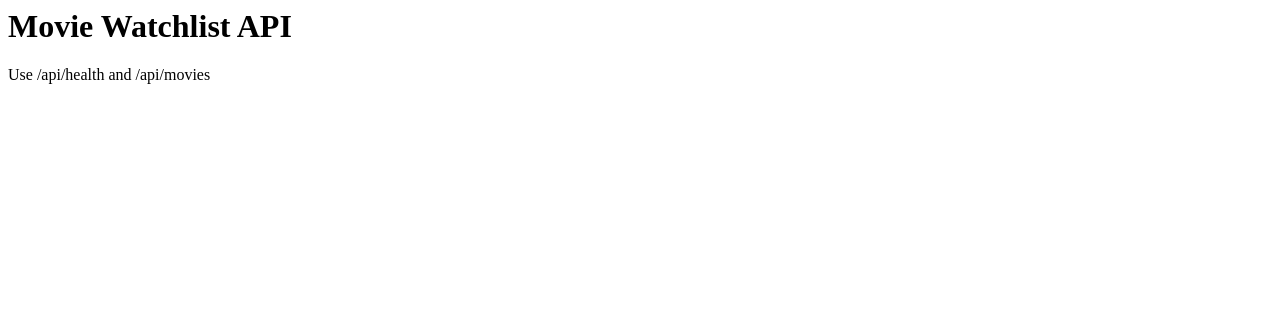
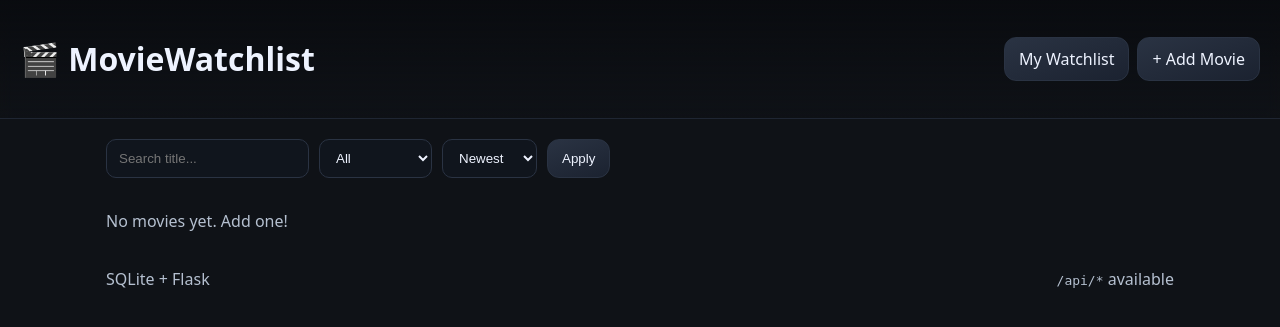
Before and after one commit to gvega2212/MovieWatchlist, a Flask app: page / in a window 1280 px wide. Shown: the top 327 px of the page. Run offline with Flask 3, Linux system fonts and the light colour scheme.

Commit message:
added some front-end html

```diff
--- a/app.py
+++ b/app.py
@@ -2,45 +2,40 @@ import os
 from flask import Flask
 from flask_cors import CORS
 from dotenv import load_dotenv
-from flask_sqlalchemy import SQLAlchemy
 from sqlalchemy import text
 
 from models import db
 from app_core.errors import install_json_error_handlers
-from app_core.api import api_bp  # our /api/* blueprint
+from app_core.api import api_bp
+from app_core.web import web_bp  # added html blueprint
 
 load_dotenv()
 
 def create_app():
-    app = Flask(__name__)
+    app = Flask(__name__, static_folder="static", template_folder="templates")
     CORS(app)
 
-    # configuration
+    # config
     app.config["SECRET_KEY"] = os.getenv("SECRET_KEY", "dev-secret")
     app.config["SQLALCHEMY_DATABASE_URI"] = "sqlite:///moviewatchlist.db"
     app.config["SQLALCHEMY_TRACK_MODIFICATIONS"] = False
     app.config["API_TOKEN"] = os.getenv("API_TOKEN")  # optional bearer token
 
-    # init extensions
+    # initialize extensions
     install_json_error_handlers(app)
     db.init_app(app)
 
     with app.app_context():
         db.create_all()
-        # unique index on (source, external_id) to prevent duplicates
         db.session.execute(text("""
             CREATE UNIQUE INDEX IF NOT EXISTS ix_movie_source_external
             ON movie (source, external_id)
         """))
         db.session.commit()
 
-    # register blueprints
-    app.register_blueprint(api_bp)
-
-    # simple root page
-    @app.get("/")
-    def home():
-        return "<h1>Movie Watchlist API</h1><p>Use /api/health and /api/movies</p>"
+    # blueprints
+    app.register_blueprint(api_bp)   # /api (JSON API)
+    app.register_blueprint(web_bp)   # /  (HTML pages)
 
     return app
 
--- a/app_core/errors.py
+++ b/app_core/errors.py
@@ -98,17 +98,11 @@ def validate_order_param() -> str:
 
 # simple auth decorator
 
-def require_auth(fn): # decorator to require Bearer token auth
+# simple bearer auth decorator (disabled)
+def require_auth(fn):
+    from functools import wraps
     @wraps(fn)
     def wrapper(*args, **kwargs):
-        token = current_app.config.get("API_TOKEN")
-        if not token:  # auth disabled if not set
-            return fn(*args, **kwargs)
-        header = request.headers.get("Authorization", "")
-        if not header.startswith("Bearer "):
-            raise Unauthorized("Missing Bearer token")
-        supplied = header.split(" ", 1)[1]
-        if supplied != token:
-            raise Forbidden("Invalid token")
+        # Auth is disabled: always allow the request
         return fn(*args, **kwargs)
     return wrapper
--- a/static/styles.css
+++ b/static/styles.css
@@ -0,0 +1,47 @@
+:root { --bg:#0f1217; --card:#151a22; --muted:#b5c0d0; --text:#eef3ff; --accent:#6ea1ff; --accent2:#6effc8; --danger:#ff6e8d; }
+* { box-sizing:border-box; }
+body { margin:0; background:var(--bg); color:var(--text); font-family:ui-sans-serif,system-ui,-apple-system,Segoe UI,Roboto,sans-serif; }
+
+.topbar { position:sticky; top:0; z-index:10; display:flex; justify-content:space-between; align-items:center; padding:16px 20px; border-bottom:1px solid #1f2633; background:linear-gradient(180deg,rgba(9,11,15,.9),rgba(9,11,15,0)); backdrop-filter:blur(6px); }
+.topbar a { color:var(--text); text-decoration:none; }
+.nav { display:flex; gap:8px; }
+
+.container { max-width:1100px; margin:20px auto; padding:0 16px; }
+
+.toolbar { display:flex; gap:10px; flex-wrap:wrap; margin-bottom:16px; }
+.input, .select { background:#10151d; color:var(--text); border:1px solid #2a3343; border-radius:10px; padding:10px 12px; outline:none; }
+.btn { background:linear-gradient(160deg,#2a3343,#1b2230); color:var(--text); border:1px solid #2a3343; border-radius:12px; padding:10px 14px; cursor:pointer; text-decoration:none; display:inline-flex; align-items:center; transition:transform .06s ease, border-color .2s ease; }
+.btn:hover { border-color:var(--accent); }
+.btn:active { transform: translateY(1px); }
+.btn.small { padding:6px 10px; border-radius:10px; font-size:.9rem; }
+.btn.danger { border-color:#3b2130; background:linear-gradient(160deg,#3b2130,#2a1621); }
+.btn.ghost { background:transparent; border-color:#2a3343; }
+.btn.disabled { opacity:.5; pointer-events:none; }
+
+.grid { display:grid; grid-template-columns: repeat(auto-fill, minmax(260px, 1fr)); gap:14px; }
+.card { background:var(--card); border:1px solid #212838; border-radius:16px; overflow:hidden; display:flex; flex-direction:column; transition:border-color .2s ease; }
+.card:hover { border-color:#2f3a4f; }
+.poster { width:100%; aspect-ratio:3/4; object-fit:cover; background:#0b0e13; }
+.content { padding:12px; display:flex; flex-direction:column; gap:8px; animation:fade .25s ease; }
+.title { display:flex; justify-content:space-between; align-items:center; }
+.year { color:var(--muted); }
+.overview { color:var(--muted); font-size:.92rem; line-height:1.3; max-height:3.6em; overflow:hidden; }
+.row { display:flex; gap:8px; flex-wrap:wrap; }
+.badge { padding:4px 8px; border-radius:999px; font-size:.8rem; background:#1b2230; border:1px solid #2a3343; color:var(--muted); }
+.badge.on { color:#0e1b13; background:linear-gradient(120deg,#79ffd3,#c1ffd3); border-color:transparent; }
+.actions { display:flex; gap:8px; align-items:center; }
+
+.form { display:grid; gap:12px; max-width:460px; }
+.label { display:grid; gap:6px; }
+.check { display:flex; gap:10px; align-items:center; }
+
+.pager { display:flex; justify-content:center; align-items:center; gap:12px; margin:16px 0; }
+.muted { color:var(--muted); }
+
+.flash { list-style:none; padding:0; margin:0 0 12px 0; display:grid; gap:8px; }
+.flash-success { background:#132033; border:1px solid #2a3343; padding:10px 12px; border-radius:10px; }
+.flash-error { background:#2b1620; border:1px solid #502438; padding:10px 12px; border-radius:10px; }
+
+.footer { max-width:1100px; margin: 16px auto 32px; padding: 0 16px; display:flex; justify-content:space-between; align-items:center; color:var(--muted); }
+
+@keyframes fade { from { opacity:0; transform: translateY(4px);} to {opacity:1; transform: translateY(0);} }
--- a/templates/base.html
+++ b/templates/base.html
@@ -0,0 +1,36 @@
+<!doctype html>
+<html lang="en">
+<head>
+  <meta charset="utf-8" />
+  <meta name="viewport" content="width=device-width, initial-scale=1" />
+  <title>MovieWatchlist</title>
+  <link rel="stylesheet" href="{{ url_for('static', filename='styles.css') }}">
+</head>
+<body>
+<header class="topbar">
+  <h1><a href="{{ url_for('web.html_index') }}">🎬 MovieWatchlist</a></h1>
+  <nav class="nav">
+    <a href="{{ url_for('web.html_index') }}" class="btn">My Watchlist</a>
+    <a href="{{ url_for('web.html_add_get') }}" class="btn">+ Add Movie</a>
+  </nav>
+</header>
+
+<main class="container">
+  {% with messages = get_flashed_messages(with_categories=true) %}
+    {% if messages %}
+      <ul class="flash">
+        {% for cat, msg in messages %}
+          <li class="flash-{{ cat }}">{{ msg }}</li>
+        {% endfor %}
+      </ul>
+    {% endif %}
+  {% endwith %}
+  {% block content %}{% endblock %}
+</main>
+
+<footer class="footer">
+  <span class="muted">SQLite + Flask</span>
+  <span class="muted"><code>/api/*</code> available</span>
+</footer>
+</body>
+</html>
--- a/templates/index.html
+++ b/templates/index.html
@@ -1,11 +1,67 @@
-<!doctype html>
-<html>
-  <head><meta charset="utf-8"><title>Movie Watchlist API</title></head>
-  <body>
-    <h1>Movie Watchlist API</h1>
-    <ul>
-      <li><a href="/api/health">/xxxx</a></li>
-      <li><a href="/api/movies">/yyyys</a> (GET)</li>
-    </ul>
-  </body>
-</html>
+{% extends "base.html" %}
+{% block content %}
+
+<form class="toolbar" method="get" action="{{ url_for('web.html_index') }}">
+  <input class="input" type="text" name="q" placeholder="Search title..." value="{{ q or '' }}">
+  <select class="select" name="watched">
+    <option value="" {{ '' == watched and 'selected' or '' }}>All</option>
+    <option value="true" {{ watched == 'true' and 'selected' or '' }}>Watched</option>
+    <option value="false" {{ watched == 'false' and 'selected' or '' }}>Unwatched</option>
+  </select>
+  <select class="select" name="order">
+    <option value="-created_at" {{ order == '-created_at' and 'selected' or '' }}>Newest</option>
+    <option value="title" {{ order == 'title' and 'selected' or '' }}>Title</option>
+    <option value="-rating" {{ order == '-rating' and 'selected' or '' }}>Rating ↓</option>
+    <option value="rating" {{ order == 'rating' and 'selected' or '' }}>Rating ↑</option>
+  </select>
+  <button class="btn" type="submit">Apply</button>
+</form>
+
+<div class="grid">
+  {% for m in movies %}
+    <div class="card">
+      <img class="poster" src="{{ m.poster_url or 'https://dummyimage.com/600x800/0b0e13/6b7280&text=No+Poster' }}" alt="{{ m.title }}">
+      <div class="content">
+        <div class="title">
+          <strong>{{ m.title }}</strong>
+          <span class="year">{{ m.year or '' }}</span>
+        </div>
+        {% if m.overview %}
+          <div class="overview">{{ m.overview }}</div>
+        {% endif %}
+        <div class="row">
+          <span class="badge {{ 'on' if m.watched else '' }}">{{ 'Watched' if m.watched else 'Unwatched' }}</span>
+          <span class="badge">Rating: {{ m.personal_rating if m.personal_rating is not none else '-' }}/10</span>
+        </div>
+        <div class="actions">
+          <a class="btn small" href="{{ url_for('web.html_edit_get', movie_id=m.id) }}">Edit</a>
+          <form method="post" action="{{ url_for('web.html_delete', movie_id=m.id) }}" onsubmit="return confirm('Delete this movie?')">
+            <button class="btn small danger" type="submit">Delete</button>
+          </form>
+        </div>
+      </div>
+    </div>
+  {% else %}
+    <p class="muted">No movies yet. Add one!</p>
+  {% endfor %}
+</div>
+
+{% if page_count and page_count > 1 %}
+  <div class="pager">
+    {% if page > 1 %}
+      <a class="btn" href="{{ url_for('web.html_index', q=q, watched=watched, order=order, page=page-1, page_size=page_size) }}">&larr; Prev</a>
+    {% else %}
+      <span class="btn disabled">&larr; Prev</span>
+    {% endif %}
+
+    <span class="muted">Page {{ page }} / {{ page_count }} — {{ total }} total</span>
+
+    {% if page < page_count %}
+      <a class="btn" href="{{ url_for('web.html_index', q=q, watched=watched, order=order, page=page+1, page_size=page_size) }}">Next &rarr;</a>
+    {% else %}
+      <span class="btn disabled">Next &rarr;</span>
+    {% endif %}
+  </div>
+{% endif %}
+
+{% endblock %}
```
Also changed, not shown: app_core/web.py (added, +109 -0 lines), templates/add_movie.html (+22 -0 lines), templates/edit_movie.html (+29 -0 lines).
